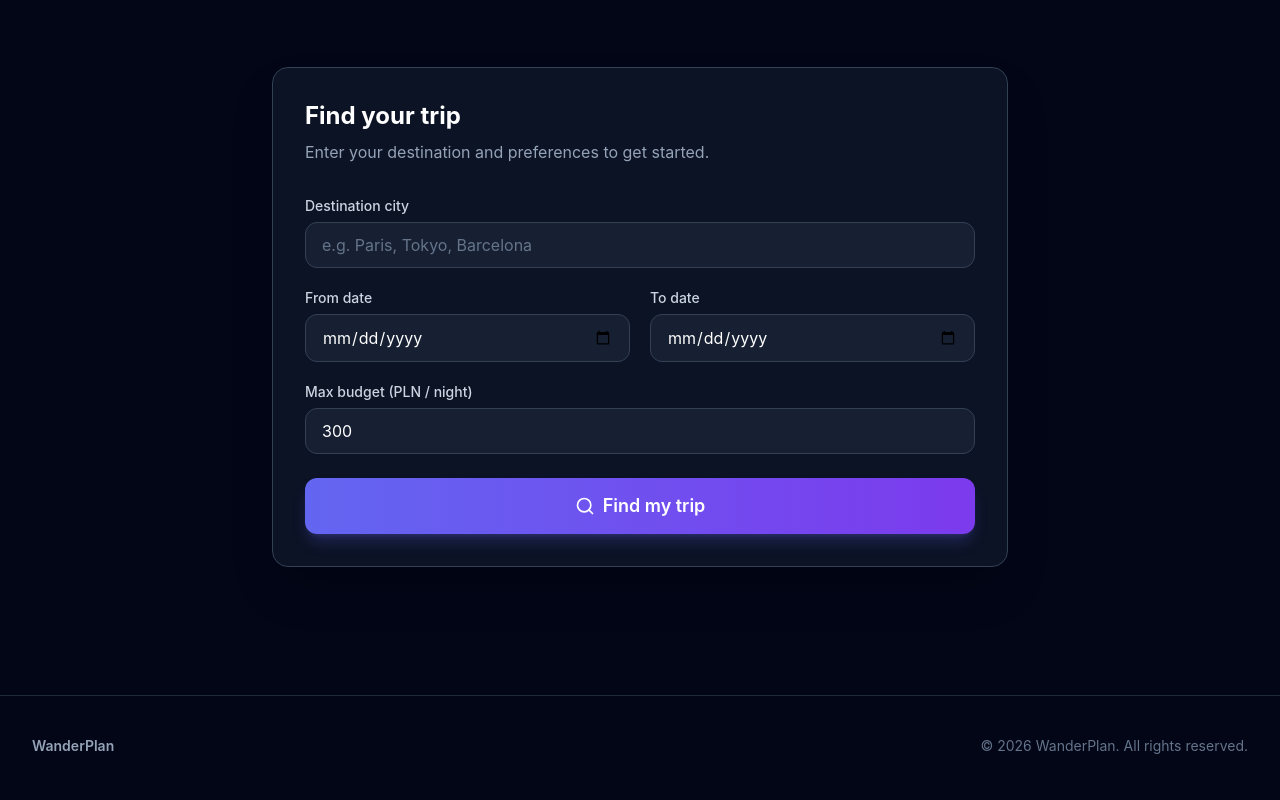
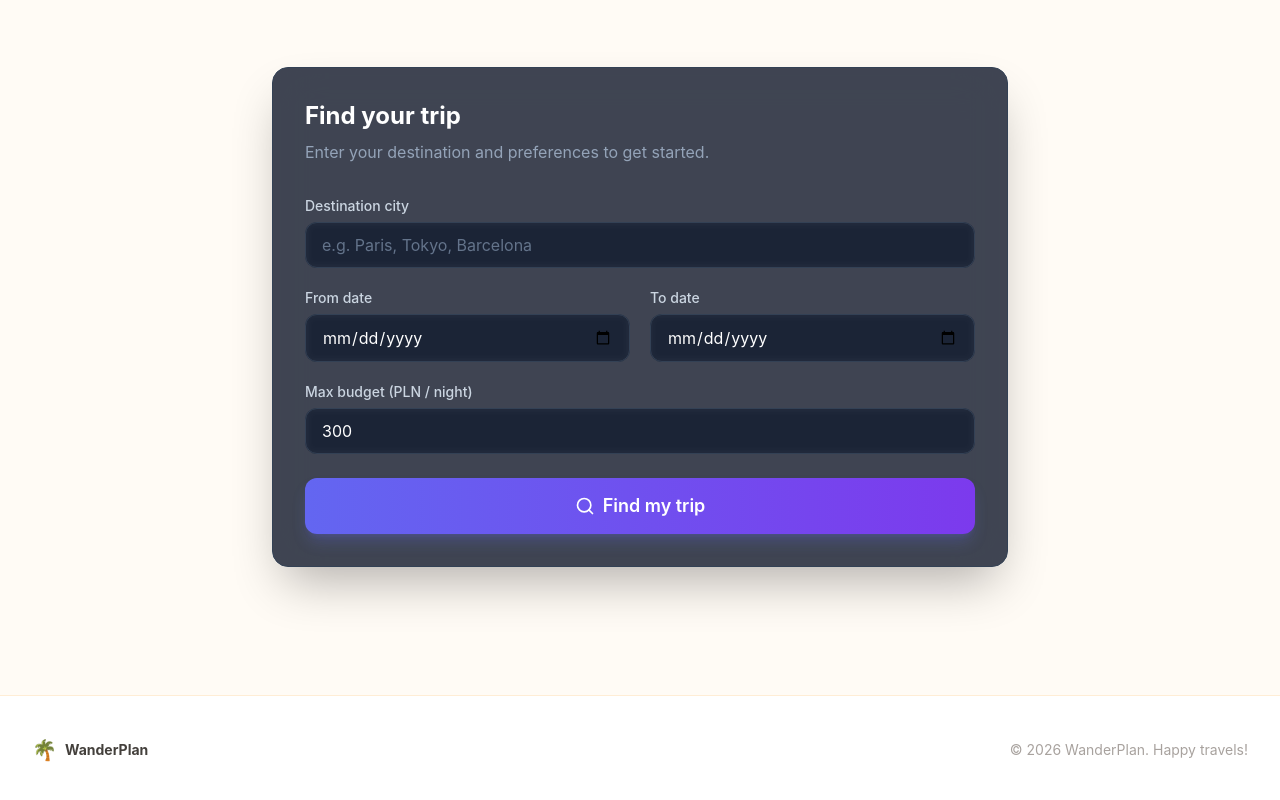
Before and after one commit to szymszaj/wanderplan, a Next.js app: page / in a window 1280 px wide. Shown: the part 1200-2000 px from the top of the page. Built offline with nearby package versions, Linux system fonts and the light colour scheme.

Commit message:
style: update layout styles for improved aesthetics and readability

```diff
--- a/app/layout.tsx
+++ b/app/layout.tsx
@@ -16,13 +16,16 @@
 }) {
   return (
     <html lang="en" className="scroll-smooth">
-      <body className="min-h-screen bg-slate-950 text-white antialiased">
+      <body className="min-h-screen bg-[#fffbf5] text-stone-900 antialiased">
         <Nav {...navContent} />
         <main className="flex-1">{children}</main>
-        <footer className="mt-20 border-t border-slate-800 py-10">
-          <div className="mx-auto max-w-7xl px-4 sm:px-6 lg:px-8 flex flex-col sm:flex-row items-center justify-between gap-4 text-sm text-slate-500">
-            <span className="font-semibold text-slate-400">WanderPlan</span>
-            <span>© {new Date().getFullYear()} WanderPlan. All rights reserved.</span>
+        <footer className="mt-20 border-t border-orange-100 bg-white py-10">
+          <div className="mx-auto max-w-7xl px-4 sm:px-6 lg:px-8 flex flex-col sm:flex-row items-center justify-between gap-4 text-sm text-stone-400">
+            <div className="flex items-center gap-2 font-bold text-stone-700">
+              <span className="text-xl">🌴</span>
+              WanderPlan
+            </div>
+            <span>© {new Date().getFullYear()} WanderPlan. Happy travels!</span>
           </div>
         </footer>
       </body>
```
